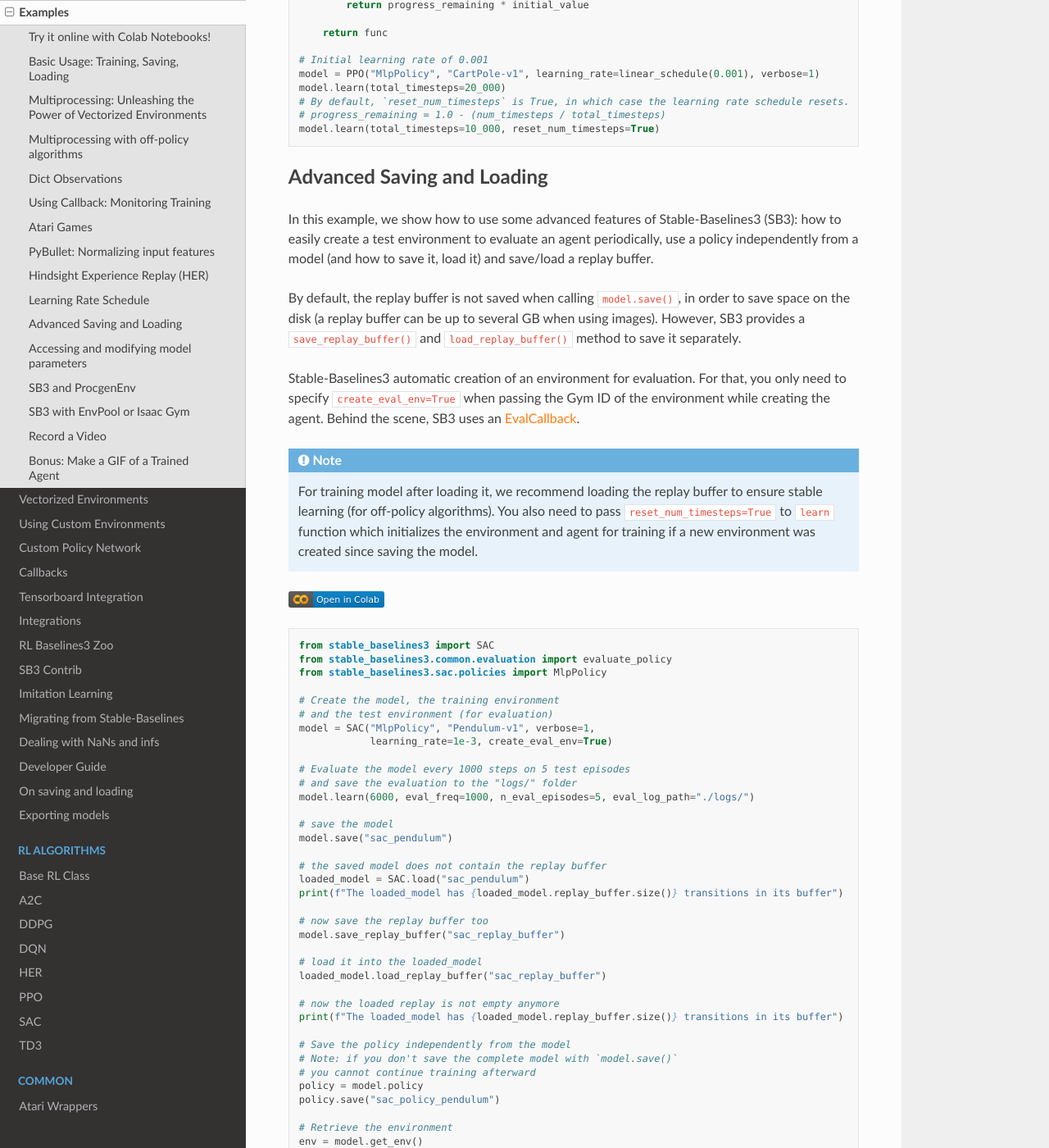
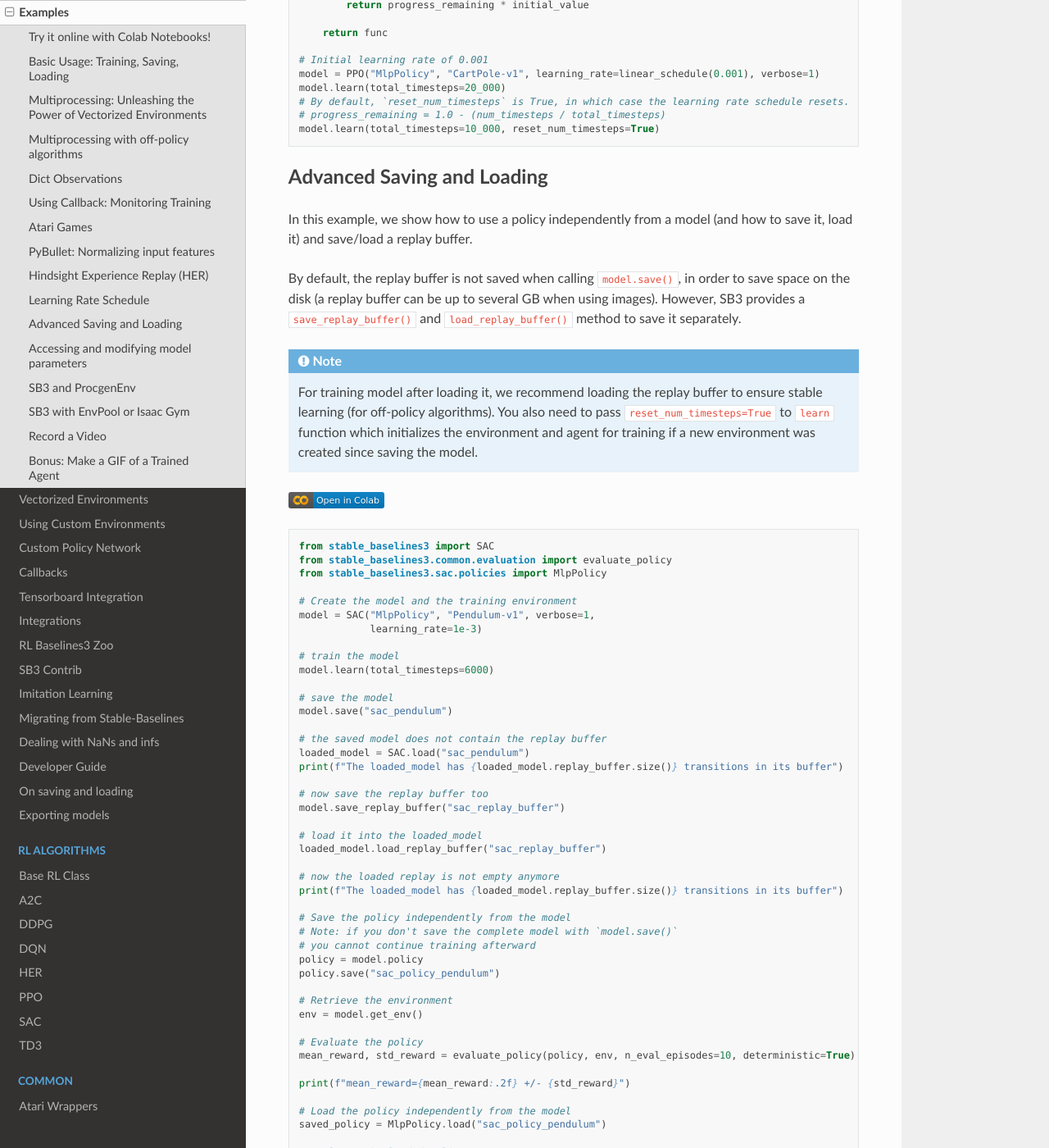
Before and after one commit to DLR-RM/stable-baselines3, a Sphinx documentation site: the page built from docs/guide/examples.rst, in a window 1280 px wide and 1400 px high, scrolled down 10541 px. Shown: the whole window at 82% size. Built offline with Sphinx 7.4.7 and the Read the Docs theme 2.0.0, drawn with Linux system fonts in a browser that asks for light colours.

Commit message:
- Removed the `create_eval_env` parameter from the examples in the docs - Removed information about the `create_eval_env` parameter from the migration docs - Added information about deprecation of the `create_eval_env` parameter in the docs

```diff
--- a/docs/guide/examples.rst
+++ b/docs/guide/examples.rst
@@ -532,17 +532,10 @@ linear and constant schedules.
 Advanced Saving and Loading
 ---------------------------------
 
-In this example, we show how to use some advanced features of Stable-Baselines3 (SB3):
-how to easily create a test environment to evaluate an agent periodically,
-use a policy independently from a model (and how to save it, load it) and save/load a replay buffer.
+In this example, we show how to use a policy independently from a model (and how to save it, load it) and save/load a replay buffer.
 
 By default, the replay buffer is not saved when calling ``model.save()``, in order to save space on the disk (a replay buffer can be up to several GB when using images).
 However, SB3 provides a ``save_replay_buffer()`` and ``load_replay_buffer()`` method to save it separately.
-
-
-Stable-Baselines3 automatic creation of an environment for evaluation.
-For that, you only need to specify ``create_eval_env=True`` when passing the Gym ID of the environment while creating the agent.
-Behind the scene, SB3 uses an :ref:`EvalCallback <callbacks>`.
 
 
 .. note::
@@ -562,14 +555,12 @@ Behind the scene, SB3 uses an :ref:`EvalCallback <callbacks>`.
   from stable_baselines3.common.evaluation import evaluate_policy
   from stable_baselines3.sac.policies import MlpPolicy
 
-  # Create the model, the training environment
-  # and the test environment (for evaluation)
+  # Create the model and the training environment
   model = SAC("MlpPolicy", "Pendulum-v1", verbose=1,
-              learning_rate=1e-3, create_eval_env=True)
+              learning_rate=1e-3)
 
-  # Evaluate the model every 1000 steps on 5 test episodes
-  # and save the evaluation to the "logs/" folder
-  model.learn(6000, eval_freq=1000, n_eval_episodes=5, eval_log_path="./logs/")
+  # train the model
+  model.learn(total_timesteps=6000)
 
   # save the model
   model.save("sac_pendulum")
--- a/docs/guide/migration.rst
+++ b/docs/guide/migration.rst
@@ -206,8 +206,6 @@ New Features (SB3 vs SB2)
 - Independent saving/loading/predict for policies
 - A2C now supports Generalized Advantage Estimation (GAE) and advantage normalization (both are deactivated by default)
 - Generalized State-Dependent Exploration (gSDE) exploration is available for A2C/PPO/SAC. It allows to use RL directly on real robots (cf https://arxiv.org/abs/2005.05719)
-- Proper evaluation (using separate env) is included in the base class (using ``EvalCallback``),
-  if you pass the environment as a string, you can pass ``create_eval_env=True`` to the algorithm constructor.
 - Better saving/loading: optimizers are now included in the saved parameters and there is two new methods ``save_replay_buffer`` and ``load_replay_buffer`` for the replay buffer when using off-policy algorithms (DQN/DDPG/SAC/TD3)
 - You can pass ``optimizer_class`` and ``optimizer_kwargs`` to ``policy_kwargs`` in order to easily
   customize optimizers
```
Also changed, not shown: 7 other files.
